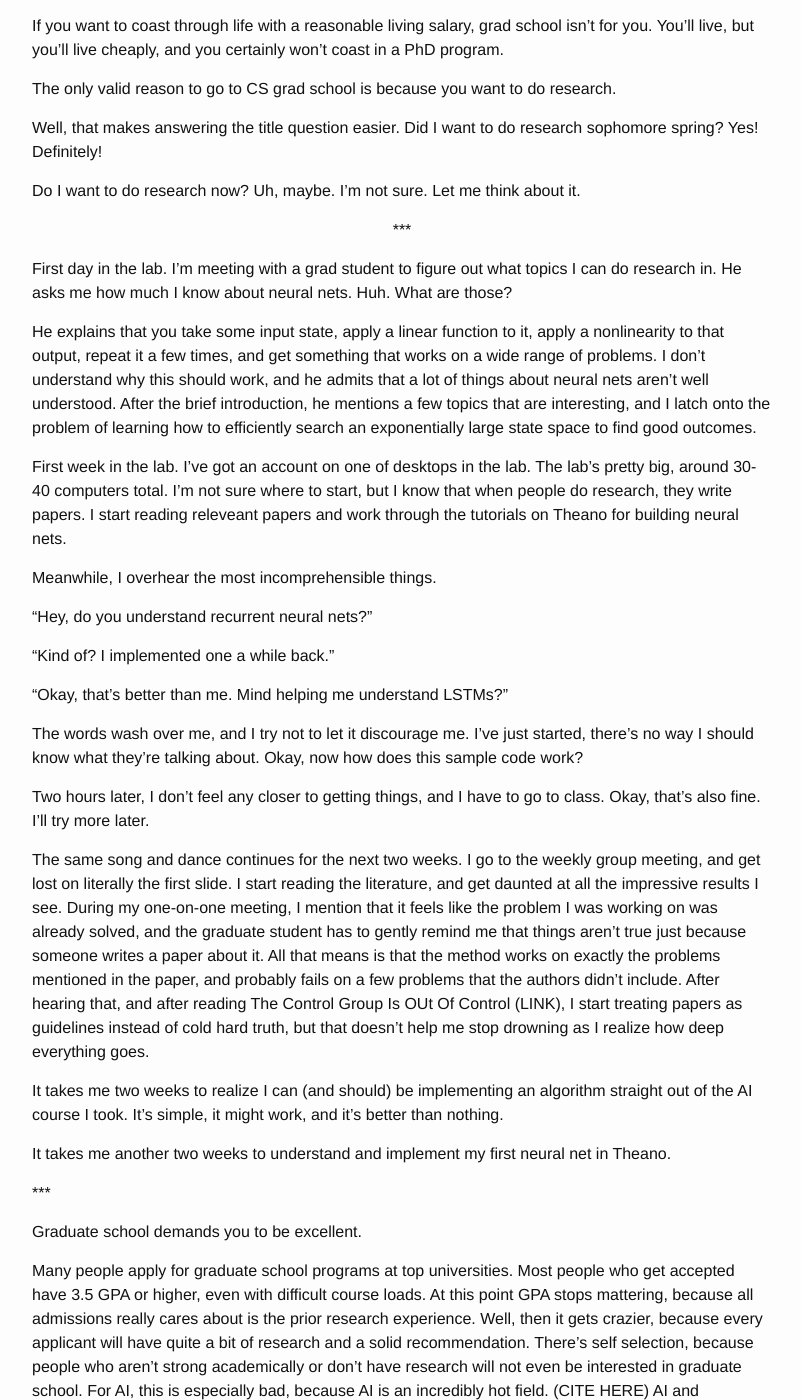
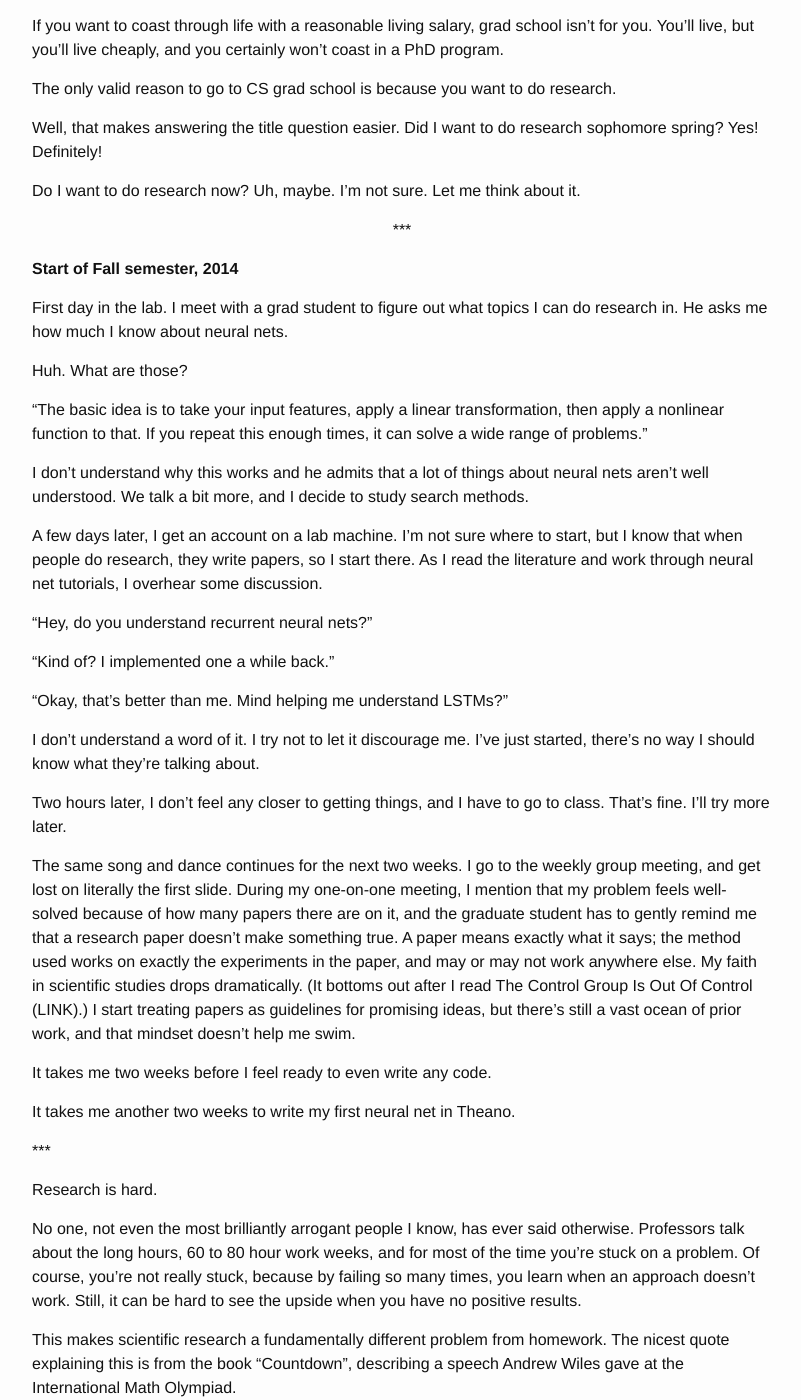
Before and after one commit to alexirpan/alexirpan.github.io, a Jekyll site: the page built from _posts/2015-09-28-grad-school.markdown, in a window 1280 px wide and 1400 px high, scrolled down 2607 px. Shown: the whole window, without its empty margins (238-1039 px from the left). Built offline with Jekyll 4.4.1, drawn with Linux system fonts in a browser that asks for light colours; some of the changed text lies outside the part shown.

Commit message:
Adding Wiles quote, put in attribution later

```diff
--- a/_posts/2015-09-28-grad-school.markdown
+++ b/_posts/2015-09-28-grad-school.markdown
@@ -149,24 +149,26 @@
 \*\*\*
 {: .centered }
 
-First day in the lab. I'm meeting with a grad student to figure out what topics
-I can do research in. He asks me how much I know about neural nets. Huh.
-What are those?
+**Start of Fall semester, 2014**
 
-He explains that you take some input state, apply a linear function to it,
-apply a nonlinearity to that output, repeat it a few times, and get something
-that works on a wide range of problems. I don't understand why this should work,
+First day in the lab. I meet with a grad student to figure out what topics
+I can do research in. He asks me how much I know about neural nets.
+
+Huh. What are those?
+
+"The basic idea is to take your input features, apply a linear transformation,
+then apply a nonlinear function to that. If you repeat this enough times, it
+can solve a wide range of problems."
+
+I don't understand why this works
 and he admits that a lot of things about neural nets aren't well understood.
-After the brief introduction, he mentions a few topics that are interesting,
-and I latch onto the problem of learning how to efficiently search an exponentially
-large state space to find good outcomes.
+We talk a bit more, and I decide to study search methods.
 
-First week in the lab. I've got an account on one of desktops in the lab. The
-lab's pretty big, around 30-40 computers total. I'm not sure where to start, but
-I know that when people do research, they write papers. I start reading releveant
-papers and work through the tutorials on Theano for building neural nets.
-
-Meanwhile, I overhear the most incomprehensible things.
+A few days later, I get an account on a lab machine.
+I'm not sure where to start, but I know that when people do research, they write
+papers, so I start there.
+As I read the literature and work through neural net tutorials, I overhear
+some discussion.
 
 "Hey, do you understand recurrent neural nets?"
 
@@ -174,31 +176,59 @@
 
 "Okay, that's better than me. Mind helping me understand LSTMs?"
 
-The words wash over me, and I try not to let it discourage me. I've just
-started, there's no way I should know what they're talking about. Okay, now
-how does this sample code work?
+I don't understand a word of it. I try not to let it discourage me. I've just
+started, there's no way I should know what they're talking about.
 
 Two hours later, I don't feel any closer to getting things, and I have to go to
-class. Okay, that's also fine. I'll try more later.
+class. That's fine. I'll try more later.
 
 The same song and dance continues for the next two weeks. I go to the weekly
-group meeting, and get lost on literally the first slide. I start reading
-the literature, and get daunted at all the impressive results I see. During my
-one-on-one meeting, I mention that it feels like the problem I was working on
-was already solved, and the graduate student has to gently remind me that
-things aren't true just because someone writes a paper about it. All that means
-is that the method works on exactly the problems mentioned in the paper, and
-probably fails on a few problems that the authors didn't include.
-After hearing that, and after reading The Control Group Is OUt Of Control (LINK),
-I start treating papers as guidelines instead of cold hard truth, but that
-doesn't help me stop drowning as I realize how deep everything goes.
+group meeting, and get lost on literally the first slide.
+During my one-on-one meeting, I mention that my problem feels well-solved because
+of how many papers there are on it, and the graduate student has to gently
+remind me that a research paper doesn't make something true. A paper means
+exactly what it says; the method used works on exactly the experiments in the
+paper, and may or may not work anywhere else. My faith in scientific studies
+drops dramatically. (It bottoms out after I read The Control Group Is Out Of
+Control (LINK).)
+I start treating papers as guidelines for promising ideas, but there's still
+a vast ocean of prior work, and that mindset doesn't help me swim.
 
-It takes me two weeks to realize I can (and should) be implementing an
-algorithm straight out of the AI course I took. It's simple, it might work, and
-it's better than nothing.
+It takes me two weeks before I feel ready to even write any code.
 
-It takes me another two weeks to understand and implement my first neural net in
-Theano.
+It takes me another two weeks to write my first neural net in Theano.
+
+\*\*\*
+
+Research is hard.
+
+No one, not even the most brilliantly arrogant people I know, has ever said
+otherwise. Professors talk about the long hours, 60 to 80 hour work weeks,
+and for most of the time you're stuck on a problem. Of course, you're
+not really stuck, because by failing so many times, you learn when an approach
+doesn't work. Still, it can be hard to see the upside when you have no positive
+results.
+
+This makes scientific research a fundamentally different problem from homework.
+The nicest quote explaining this is from the book "Countdown", describing
+a speech Andrew Wiles gave at the International Math Olympiad.
+
+> Solving Olympiad problems is not like doing mathematical research and is not
+> necessarily the best training for research. Working at the mathematical
+> frontiers is more like a marathon than a sprint. Problems can take many years to solve,
+> and you never know for sure whether you're going to make the finish line. "The
+> transition from a sprint to a marathon requires a new kind of stamina and a
+> profoundly different test of character," he said. "We admire someone who can win
+> a gold medla in four successive Olympic Games, not so much for the raw talent
+> as for the strength of will and determinatino to purse a goal over such a
+> sustained period of time. [...] You can forget the idea, if you ever had it,
+> that all you require is a bit of natural genius and that then you can wait for
+> inspiration to strike."
+
+I read "Countdown" in high school, but the sheer difficulty of research
+still blindsided me. It led to me not doing as much research as I should have.
+Given a choice between a two hour homework problem and a two month
+research problem, it was a lot easier for me to choose the former.
 
 \*\*\*
 
@@ -284,26 +314,6 @@
 
 *I do. I really do. That doesn't mean I can't push myself too much.*
 
-
-\*\*\*
-{: .centered }
-
-Research is hard.
-
-No one, not even the most brilliantly arrogant people I know, has ever said
-otherwise. Professors talk about the long hours, 60 to 80 hour work weeks,
-and for most of the time you're stuck on a problem.
-By failing so many times, you learn something, but it can be hard to see the upside
-when you can only say what doesn't work instead of what does.
-
-As an undergrad, I found this even worse, because I was so used to the problem
-solving from math competitions and courses.
-Given a choice between a several hour homework problem, and a research problem
-that takes
-20 hours optimistically and years pessimistically, it's a lot easier to choose
-the homework instead.
-
-
 \*\*\*
 {: .centered }
 
```
